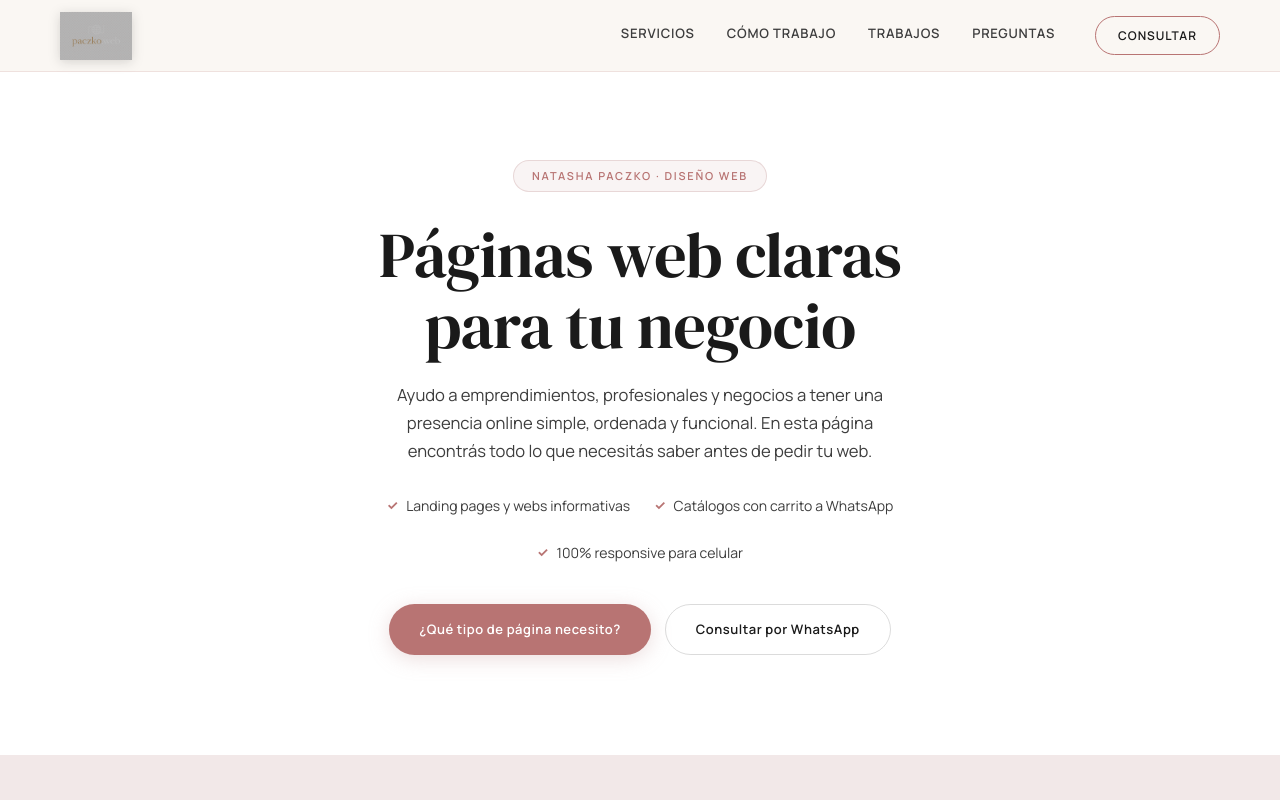
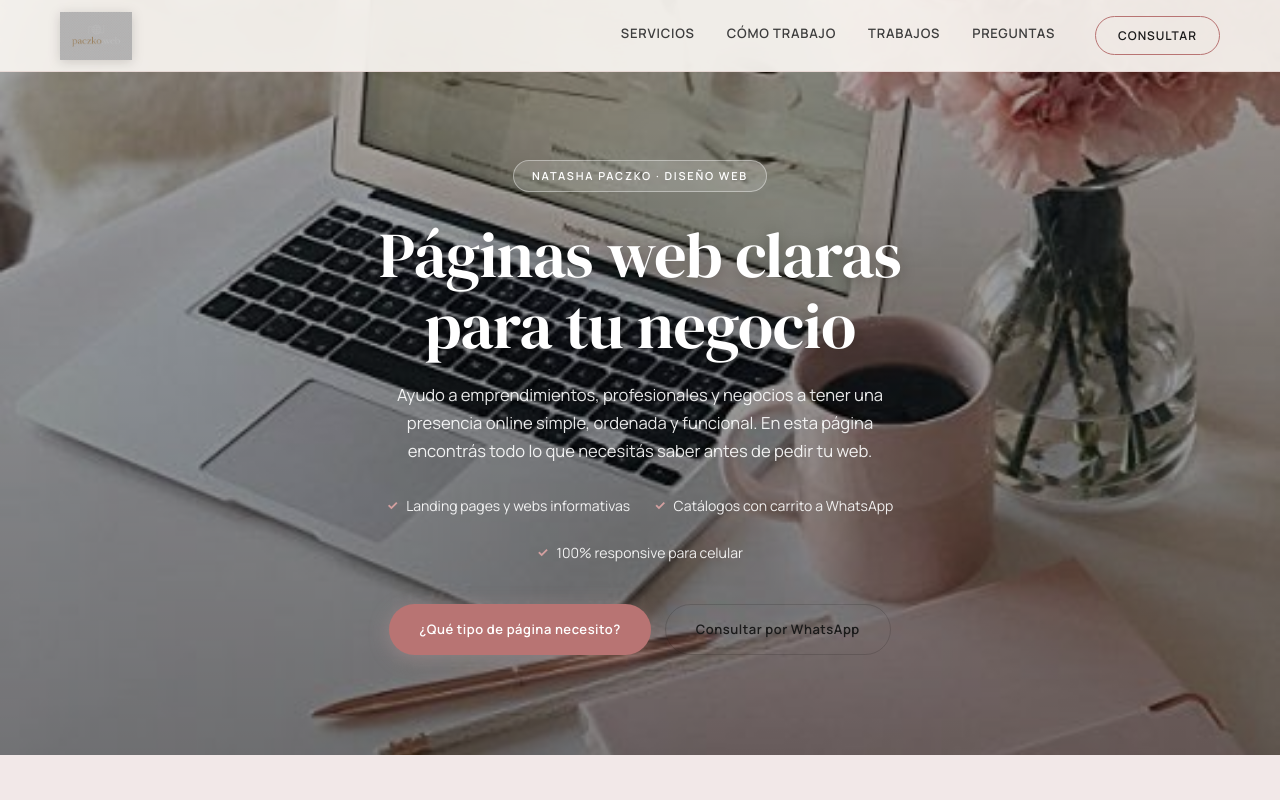
Before and after one commit to PACZKONATASHA/web-paczko, a React (Vite) app: page / in a window 1280 px wide. Shown: the top 800 px of the page. Built offline with nearby package versions, Linux system fonts and the light colour scheme.

Commit message:
agregue hero

```diff
--- a/src/App.css
+++ b/src/App.css
@@ -426,7 +426,23 @@ img { display: block; max-width: 100%; }
 
 /* ====== HERO ====== */
 .hero {
-  background: var(--bg-base);
+  background-image: url('/img/imagen-hero.jpg');
+  background-size: cover;
+  background-position: center;
+  background-attachment: fixed;
+  position: relative;
+}
+
+.hero::before {
+  content: '';
+  position: absolute;
+  inset: 0;
+  background: linear-gradient(
+    to bottom,
+    rgba(0, 0, 0, 0.30) 0%,
+    rgba(0, 0, 0, 0.50) 100%
+  );
+  z-index: 0;
 }
 
 /* Hero principal — centrado */
@@ -439,6 +455,8 @@ img { display: block; max-width: 100%; }
   align-items: center;
   text-align: center;
   opacity: 0;
+  position: relative;
+  z-index: 1;
 }
 
 .heroCenter.animate-in {
@@ -452,9 +470,9 @@ img { display: block; max-width: 100%; }
   font-weight: 700;
   letter-spacing: 0.16em;
   text-transform: uppercase;
-  color: var(--pink);
-  background: rgba(201, 161, 160, 0.12);
-  border: 1px solid rgba(201, 161, 160, 0.35);
+  color: #fff;
+  background: rgba(255, 255, 255, 0.15);
+  border: 1px solid rgba(255, 255, 255, 0.40);
   border-radius: 100px;
   padding: 6px 18px;
   margin-bottom: 28px;
@@ -464,15 +482,16 @@ img { display: block; max-width: 100%; }
   font-family: 'DM Serif Display', Georgia, serif;
   font-size: clamp(40px, 5vw, 68px);
   line-height: 1.1;
-  color: var(--text-primary);
+  color: #fff;
   margin: 0 0 20px;
   letter-spacing: -0.5px;
+  text-shadow: 0 2px 16px rgba(0,0,0,0.30);
 }
 
 .heroSubtitle {
   font-size: clamp(15px, 1.3vw, 17px);
   line-height: 1.7;
-  color: var(--text-body);
+  color: rgba(255, 255, 255, 0.90);
   margin: 0 0 28px;
   max-width: 500px;
 }
@@ -490,7 +509,7 @@ img { display: block; max-width: 100%; }
 
 .heroChecks li {
   font-size: 14px;
-  color: var(--text-body);
+  color: rgba(255, 255, 255, 0.90);
   display: flex;
   align-items: center;
   gap: 8px;
@@ -498,7 +517,7 @@ img { display: block; max-width: 100%; }
 
 .heroChecks li::before {
   content: '✓';
-  color: var(--pink);
+  color: var(--pink-light);
   font-weight: 700;
   font-size: 13px;
   flex-shrink: 0;
```
Also changed, not shown: public/img/imagen-hero.jpg (added).
